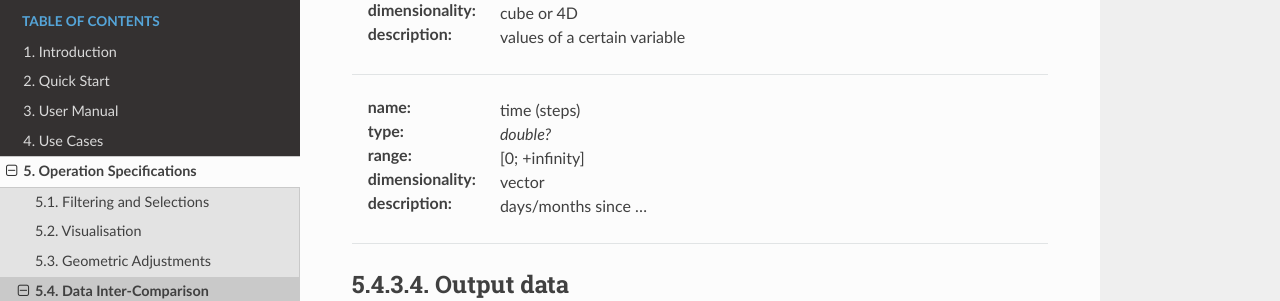
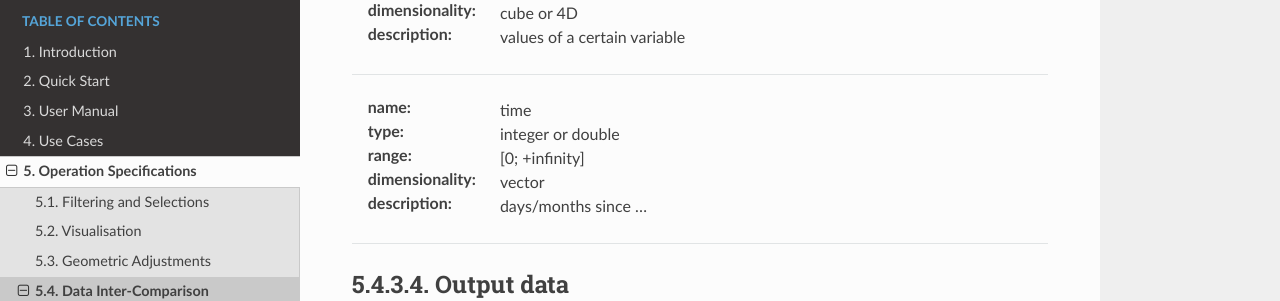
Before and after one commit to CCI-Tools/cate, a Sphinx documentation site: the page built from doc/source/op_specs/data-intercomparison/correlation-analysis/op_spec_product-moment-correlation.rst, in a window 1280 px wide and 900 px high, scrolled down 1960 px. Shown: the part 157-458 px from the top of the window. Built offline with Sphinx 7.4.7 and the Read the Docs theme 2.0.0, drawn with Linux system fonts in a browser that asks for light colours.

Commit message:
Update op_spec_product-moment-correlation.rst

```diff
--- a/doc/source/op_specs/data-intercomparison/correlation-analysis/op_spec_product-moment-correlation.rst
+++ b/doc/source/op_specs/data-intercomparison/correlation-analysis/op_spec_product-moment-correlation.rst
@@ -109,8 +109,8 @@ Input data
 
 -----------------------------
 
-:name: time (steps)
-:type: *double?*
+:name: time
+:type: integer or double
 :range: [0; +infinity]
 :dimensionality: vector
 :description: days/months since ...
```
